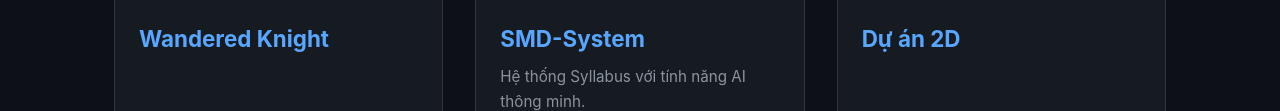
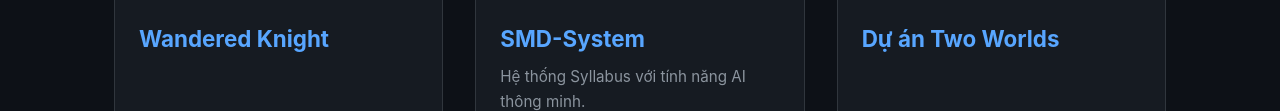
Before and after one commit to luanvu2003/my-profile, a plain HTML site: page index.html in a window 1280 px wide. Shown: the part 833-944 px from the top of the page. Drawn offline with Linux system fonts and the light colour scheme.

Commit message:
Update project title from 'Dự án 2D' to 'Dự án Two Worlds'

```diff
--- a/index.html
+++ b/index.html
@@ -250,7 +250,7 @@
                     <img src="https://via.placeholder.com/500x300/21262d/8b949e?text=Interactive+Web" alt="Dự án 2D">
                 </div>
                 <div class="card-body">
-                    <h3 class="card-title">Dự án 2D</h3>
+                    <h3 class="card-title">Dự án Two Worlds</h3>
                     <p class="card-desc">
 
                     </p>
```
